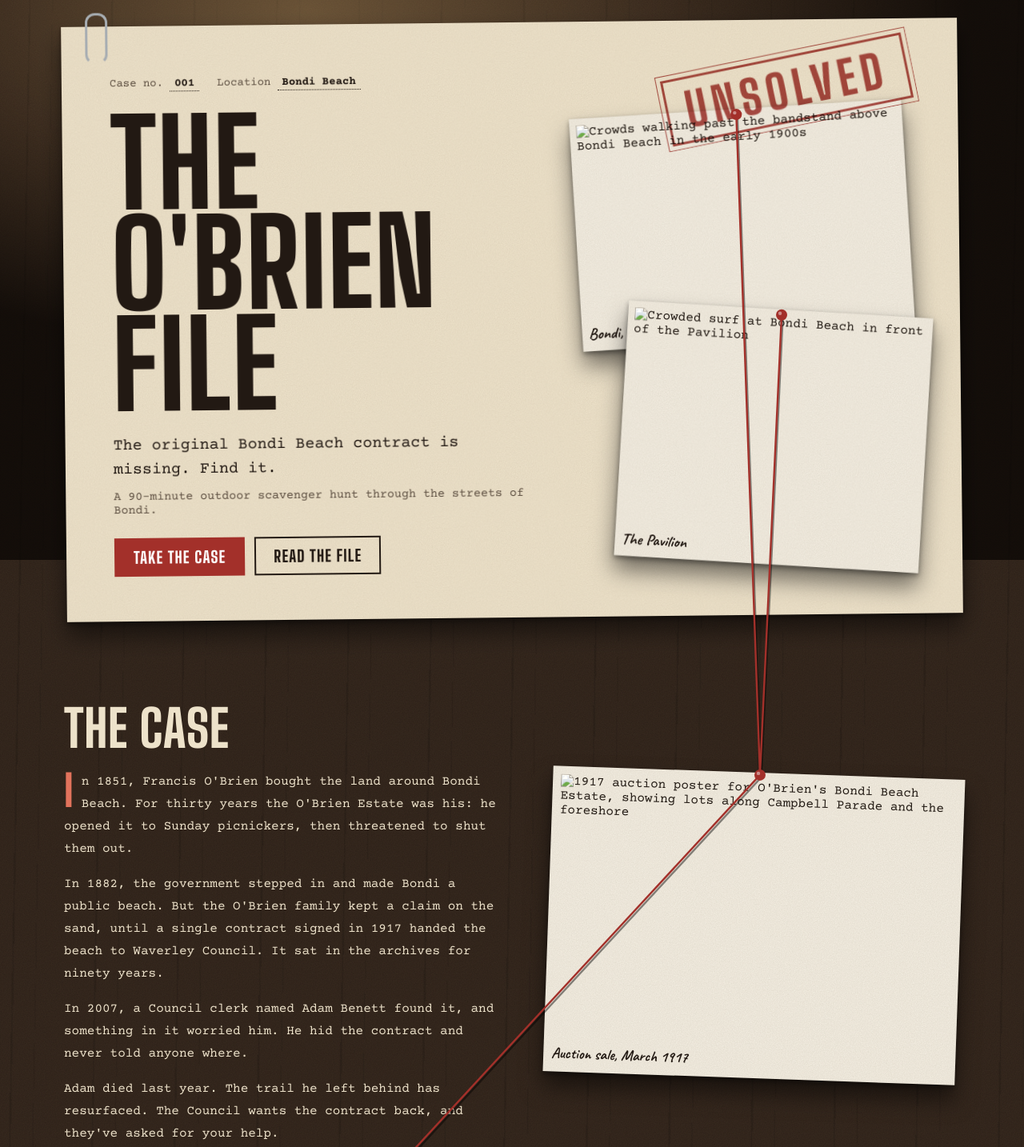
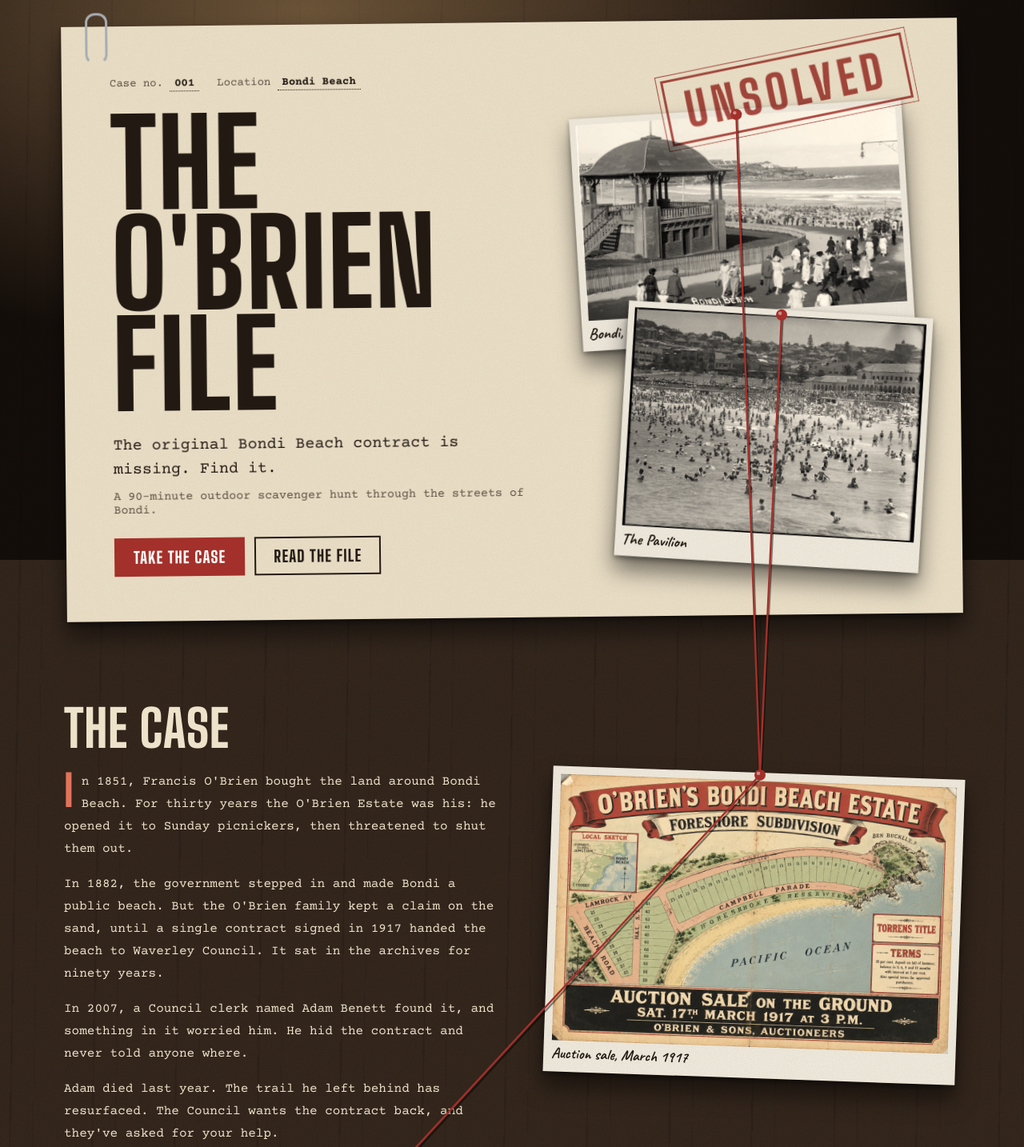
Before and after one commit to bondihunts/magnifying-society, a plain HTML site: page index.html in a window 1280 px wide. Shown: the part 100-1534 px from the top of the page at 80% size. Drawn offline with nearby package versions, Linux system fonts and the light colour scheme.

Commit message:
Add files via upload

```diff
--- a/index.html
+++ b/index.html
@@ -262,12 +262,12 @@ main > section{position:relative;z-index:1}
     <div class="hero-photos">
       <figure class="print hp1">
         <span class="anchor" data-a="h1" style="left:50%;top:6px"></span>
-        <img src="img/image_1.jpg" width="800" height="490" alt="Crowds walking past the bandstand above Bondi Beach in the early 1900s">
+        <img src="image_1.jpg" width="800" height="490" alt="Crowds walking past the bandstand above Bondi Beach in the early 1900s">
         <figcaption>Bondi, 19??</figcaption>
       </figure>
       <figure class="print hp2">
         <span class="anchor" data-a="h2" style="left:50%;top:6px"></span>
-        <img src="img/image_2.jpg" width="800" height="599" alt="Crowded surf at Bondi Beach in front of the Pavilion">
+        <img src="image_2.jpg" width="800" height="599" alt="Crowded surf at Bondi Beach in front of the Pavilion">
         <figcaption>The Pavilion</figcaption>
       </figure>
     </div>
@@ -304,7 +304,7 @@ main > section{position:relative;z-index:1}
     </div>
     <figure class="print mapprint">
       <span class="anchor" data-a="map" style="left:50%;top:2px"></span>
-      <img src="img/image_3.jpg" width="1024" height="688" alt="1917 auction poster for O'Brien's Bondi Beach Estate, showing lots along Campbell Parade and the foreshore">
+      <img src="image_3.jpg" width="1024" height="688" alt="1917 auction poster for O'Brien's Bondi Beach Estate, showing lots along Campbell Parade and the foreshore">
       <figcaption>Auction sale, March 1917</figcaption>
     </figure>
   </div>
@@ -350,8 +350,8 @@ main > section{position:relative;z-index:1}
 
 <section class="converge" id="book" aria-labelledby="book-h">
   <div class="cv-row top">
-    <figure class="print"><img src="img/image_4.jpg" width="800" height="636" alt="Crowds at Wonderland City amusement park on the cliffs near Bondi, early 1900s"><figcaption>Wonderland City</figcaption><span class="anchor" data-a="p1"></span></figure>
-    <figure class="print"><img src="img/image_5.jpg" width="800" height="518" alt="Postcard of the Switchback Railway at Anderson's Wonderland City, Bondi"><figcaption>The Switchback</figcaption><span class="anchor" data-a="p2"></span></figure>
+    <figure class="print"><img src="image_4.jpg" width="800" height="636" alt="Crowds at Wonderland City amusement park on the cliffs near Bondi, early 1900s"><figcaption>Wonderland City</figcaption><span class="anchor" data-a="p1"></span></figure>
+    <figure class="print"><img src="image_5.jpg" width="800" height="518" alt="Postcard of the Switchback Railway at Anderson's Wonderland City, Bondi"><figcaption>The Switchback</figcaption><span class="anchor" data-a="p2"></span></figure>
   </div>
   <div class="cv-card">
     <span class="anchor a-top" data-a="card"></span>
```
